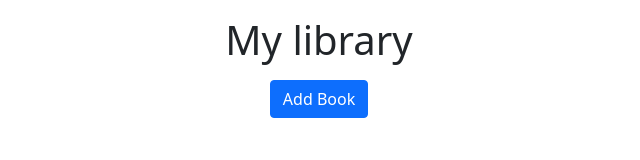
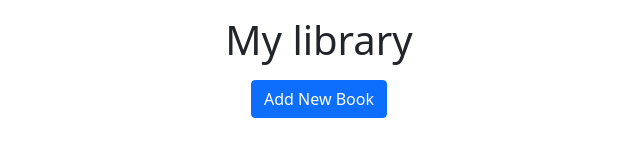
Before and after one commit to ccobasi/Library, a plain HTML site: page index.html in a window 1280 px wide. Shown: the whole page, without its empty margins (321-961 px from the left). Drawn offline with nearby package versions, Linux system fonts and the light colour scheme.

Commit message:
Update index page

```diff
--- a/index.html
+++ b/index.html
@@ -24,7 +24,7 @@
           data-bs-toggle="modal"
           data-bs-target="#exampleModal"
         >
-          Add Book
+          Add New Book
         </button>
 
 <!-- Modal -->
```
